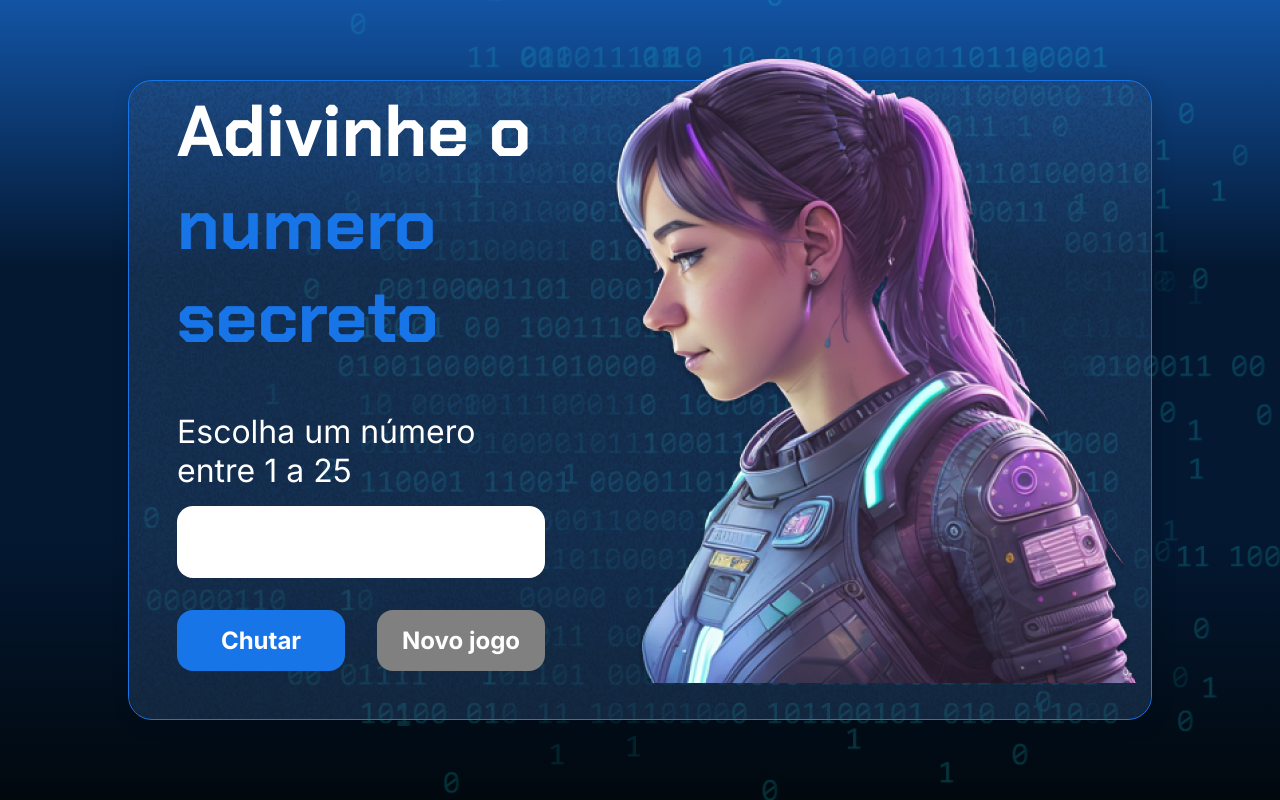
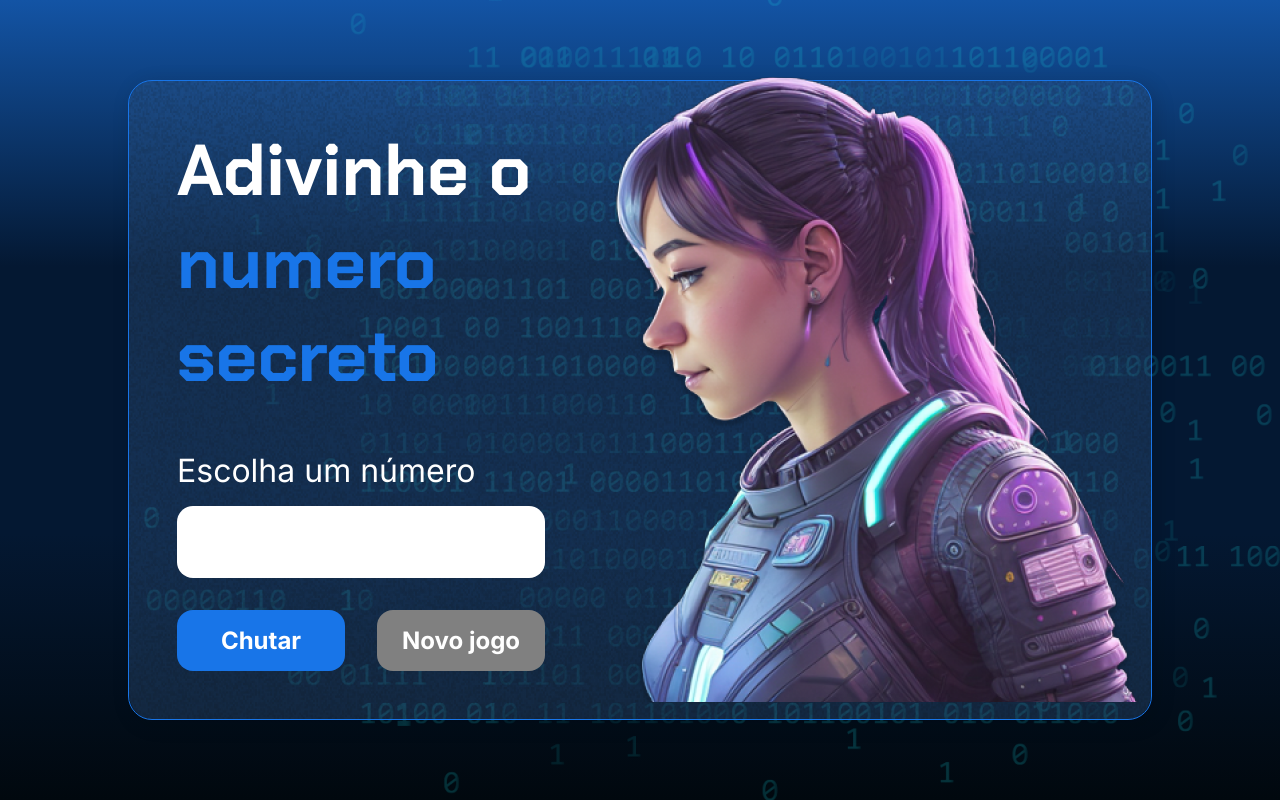
Before and after one commit to Viniciusj01/projeto-aula1, a plain HTML site: page index.html in a window 1280 px wide. Drawn offline with Linux system fonts and the light colour scheme; files whose address does not match are found by name.

```diff
--- a/index.html
+++ b/index.html
@@ -20,7 +20,7 @@
             <div class="container__informacoes">
                 <div class="container__texto">
                     <h1>Adivinhe o <span class="container__texto-azul">numero secreto</span></h1>
-                    <p class="texto__paragrafo">Escolha um número entre 1 a 25</p>
+                    <p class="texto__paragrafo">Escolha um número</p>
                 </div>
                 <input type="number" min="1" max="10" class="container__input">
                 <div class="chute container__botoes">
```
